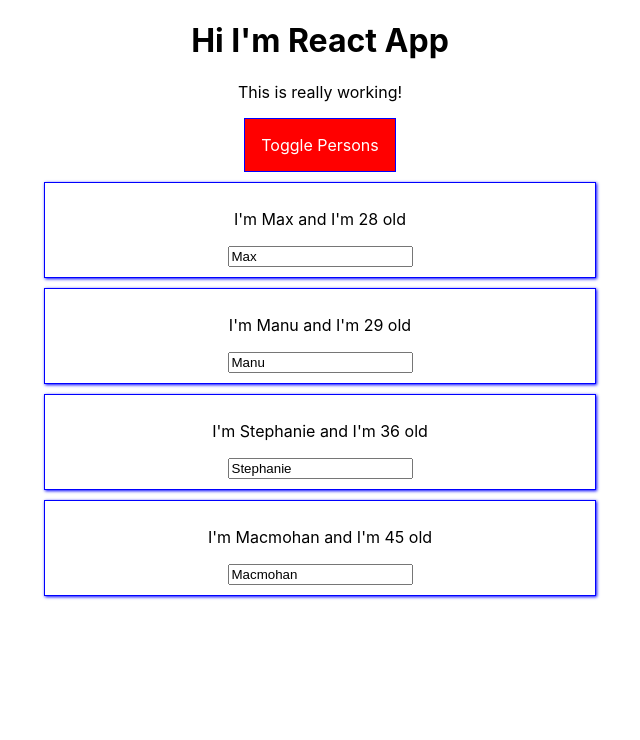
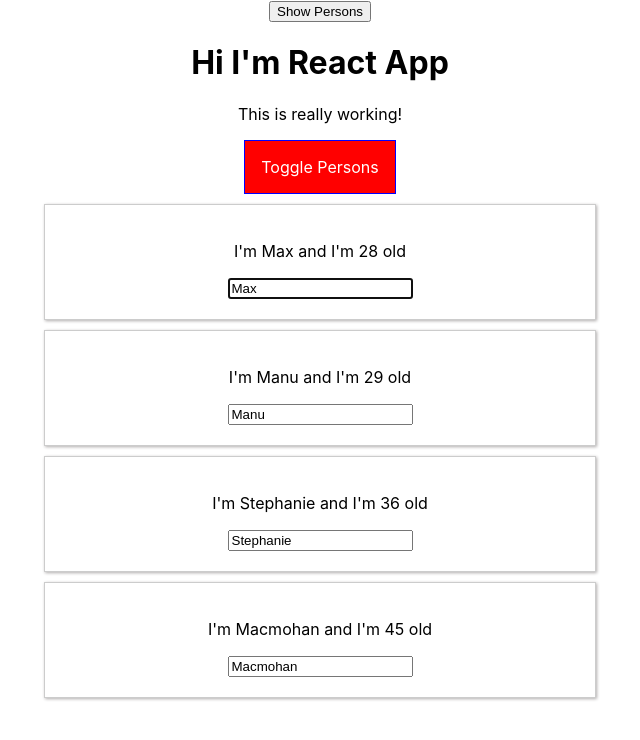
Before and after one commit to bandhanRoy/udemy-react-app, a React (Create React App) app: page / in a window 1280 px wide. Both pictures are taken after a click on the button "Toggle Persons". Shown: the top 740 px of the page, without its empty margins (320-960 px from the left). Built offline with nearby package versions, Linux system fonts and the light colour scheme.

Commit message:
Added prop type validation and stateful components

```diff
--- a/package.json
+++ b/package.json
@@ -3,6 +3,7 @@
   "version": "0.1.0",
   "private": true,
   "dependencies": {
+    "prop-types": "^15.7.2",
     "radium": "^0.25.2",
     "react": "^16.8.6",
     "react-dom": "^16.8.6",
--- a/public/index.html
+++ b/public/index.html
@@ -19,6 +19,11 @@
       work correctly both with client-side routing and a non-root public URL.
       Learn how to configure a non-root public URL by running `npm run build`.
     -->
+    <!-- Importing google fonts -->
+    <link
+      href="https://fonts.googleapis.com/css?family=IBM+Plex+Sans:400,500&display=swap"
+      rel="stylesheet"
+    />
     <title>React App</title>
   </head>
   <body>
--- a/src/components/Persons/Cockpit/Cockpit.js
+++ b/src/components/Persons/Cockpit/Cockpit.js
@@ -1,7 +1,10 @@
 import React from "react";
 import Styles from "./Cockpit.module.css";
 
-const cockpit = props => {
+class cockpit extends React.Component {
+  render() {
+    const { props } = this;
+
     let classes = [];
     let btnClass = "";
 
@@ -25,6 +28,7 @@ const cockpit = props => {
         </button>
       </div>
     );
-};
+  }
+}
 
 export default cockpit;
--- a/src/components/Persons/Person/Person.js
+++ b/src/components/Persons/Person/Person.js
@@ -1,23 +1,44 @@
 import React from "react";
-// import Radium from "radium";
+import PropTypes from "prop-types"; // for validating properties
 import personStyles from "./Person.module.css";
 
-const Person = props => {
-  //   const style = {
-  //     "@media (min-width: 500px)": {
-  //       width: "450px"
-  //     }
-  //   };
+class Person extends React.Component {
+  // call references in componentDidMount
+  componentDidMount() {
+    if (this.props.position === 0) {
+      this.inputElement.focus();
+    }
+  }
+  render() {
+    const { props } = this;
+
     return (
       <div className={personStyles.Person}>
         <p onClick={props.click}>
           I'm {props.name} and I'm {props.age} old
         </p>
         <p>{props.children}</p>
-      <input type="text" defaultValue={props.name} onChange={props.changed} />
+        {/* references are available in only state ful components */}
+        <input
+          ref={inp => {
+            this.inputElement = inp;
+          }}
+          type="text"
+          defaultValue={props.name}
+          onChange={props.changed}
+        />
       </div>
     );
+  }
+}
+/**
+ * validating or setting the prop types
+ */
+Person.propTypes = {
+  click: PropTypes.func,
+  name: PropTypes.string,
+  age: PropTypes.string,
+  changed: PropTypes.func
 };
 
-// export default Radium(Person);
 export default Person;
--- a/src/components/Persons/Person/Person.module.css
+++ b/src/components/Persons/Person/Person.module.css
@@ -1,10 +1,10 @@
 .Person {
   width: 500px;
   color: black;
-  box-shadow: 1px 1px 3px 0px blue;
-  padding: 10px 25px;
+  box-shadow: 1px 1px 3px 0px #b1aeae;
+  padding: 20px 25px;
   margin: 10px auto;
-  border: 1px solid blue;
+  border: 1px solid #ccc;
 }
 
 .Person p {
--- a/src/components/Persons/Persons.js
+++ b/src/components/Persons/Persons.js
@@ -2,13 +2,17 @@ import React from "react";
 import Person from "./Person/Person";
 import ErrorBoundary from "./../ErrorBoundary/ErrorBoundary";
 
-const persons = props =>
-  props.persons.map((person, index) => {
+class Persons extends React.Component {
+  render() {
+    const { props } = this;
+
+    return props.persons.map((person, index) => {
       return (
         <ErrorBoundary key={person.key}>
           <Person
             name={person.name}
             age={person.age}
+            position={index}
             key={person.key}
             click={props.clicked.bind(props, index)}
             changed={event => props.changed(event, person.key)}
@@ -16,5 +20,7 @@ const persons = props =>
         </ErrorBoundary>
       );
     });
+  }
+}
 
-export default persons;
+export default Persons;
--- a/src/containers/App.js
+++ b/src/containers/App.js
@@ -4,7 +4,11 @@ import Persons from "./../components/Persons/Persons";
 import Cockpit from "./../components/Persons/Cockpit/Cockpit";
 
 class App extends React.Component {
-  state = {
+  constructor(props) {
+    super(props);
+    console.log("[App.js] Inside constructor", props);
+    // Can define state here
+    this.state = {
       persons: [
         { key: "person1", name: "Max", age: "28" },
         { key: "person2", name: "Manu", age: "29" },
@@ -13,16 +17,25 @@ class App extends React.Component {
       ],
       showPersons: false
     };
+  }
+
+  componentWillMount() {
+    console.log("[App.js] Inside component will mount");
+  }
+
+  componentDidMount() {
+    console.log("[App.js] Inside component did mount");
+  }
 
   switchNameHandler = newName => {
     // console.log('Was Clicked');
     // !DO NOT USE THIS this.persons[0].name = Bandhan
     this.setState({
       persons: [
-        { name: newName, age: "29" },
-        { name: "Sam", age: "32" },
-        { name: "Raj", age: "29" },
-        { name: "Bandhan", age: "49" }
+        { name: newName, age: 29 },
+        { name: "Sam", age: 32 },
+        { name: "Raj", age: 29 },
+        { name: "Bandhan", age: 49 }
       ]
     });
   };
@@ -51,8 +64,12 @@ class App extends React.Component {
   };
 
   togglePersonsHandler = () => {
-    this.setState({
-      showPersons: this.state.showPersons ? false : true
+    // Wrong way of setting state
+    // this.setState({
+    //   showPersons: this.state.showPersons ? false : true
+    // });
+    this.setState((prevState, props) => {
+      return { showPersons: prevState.showPersons ? false : true };
     });
   };
 
@@ -64,6 +81,8 @@ class App extends React.Component {
   };
 
   render() {
+    console.log("[App.js] Inside render method");
+
     let persons = null;
 
     if (this.state.showPersons) {
@@ -80,6 +99,13 @@ class App extends React.Component {
 
     return (
       <div className={Styles.App}>
+        <button
+          onClick={() => {
+            this.setState({ showPersons: true });
+          }}
+        >
+          Show Persons
+        </button>
         <Cockpit
           persons={this.state.persons}
           showPersons={this.state.showPersons}
--- a/src/index.css
+++ b/src/index.css
@@ -1,8 +1,8 @@
 body {
   margin: 0;
-  font-family: -apple-system, BlinkMacSystemFont, "Segoe UI", "Roboto", "Oxygen",
-    "Ubuntu", "Cantarell", "Fira Sans", "Droid Sans", "Helvetica Neue",
-    sans-serif;
+  font-family: -apple-system, BlinkMacSystemFont, "IBM Plex Sans", "Segoe UI",
+    "Roboto", "Oxygen", "Ubuntu", "Cantarell", "Fira Sans", "Droid Sans",
+    "Helvetica Neue", sans-serif;
   -webkit-font-smoothing: antialiased;
   -moz-osx-font-smoothing: grayscale;
 }
```
Also changed, not shown: 1 other file (tests, documents, lock files or other folders). Lines whose indentation alone changed are shown as unchanged.
